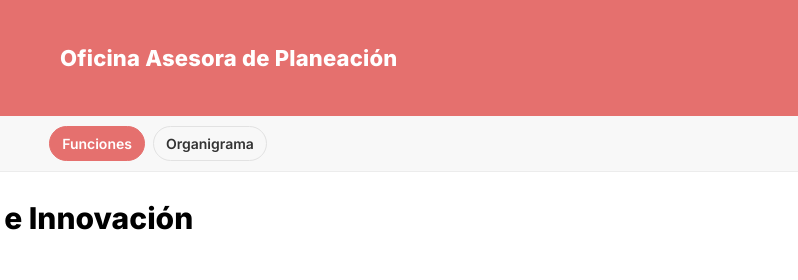
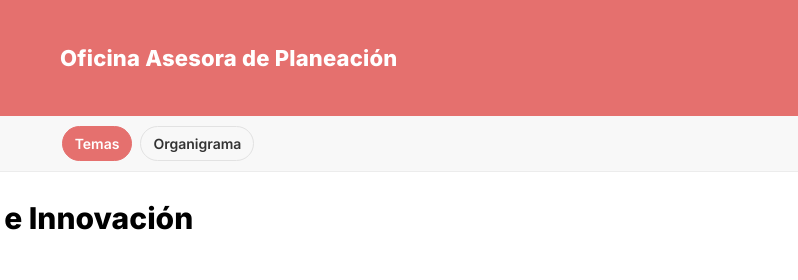
Before and after one commit to ayalammabel/OAP_SDMujer, a plain HTML site: page gestion_conocimiento.html in a window 1280 px wide. Shown: the top 280 px of the page, 482-1280 px from the left. Drawn offline with Linux system fonts and the light colour scheme.

Commit message:
Update gestion_conocimiento.html

```diff
--- a/gestion_conocimiento.html
+++ b/gestion_conocimiento.html
@@ -79,7 +79,7 @@
   <!-- Submenú -->
   <nav class="subnav" aria-label="Navegación secundaria">
     <div class="wrap">
-      <a href="index.html" class="pill active">Funciones</a>
+      <a href="index.html" class="pill active">Temas</a>
       <a href="organigrama.html" class="pill">Organigrama</a>
     </div>
   </nav>
```
